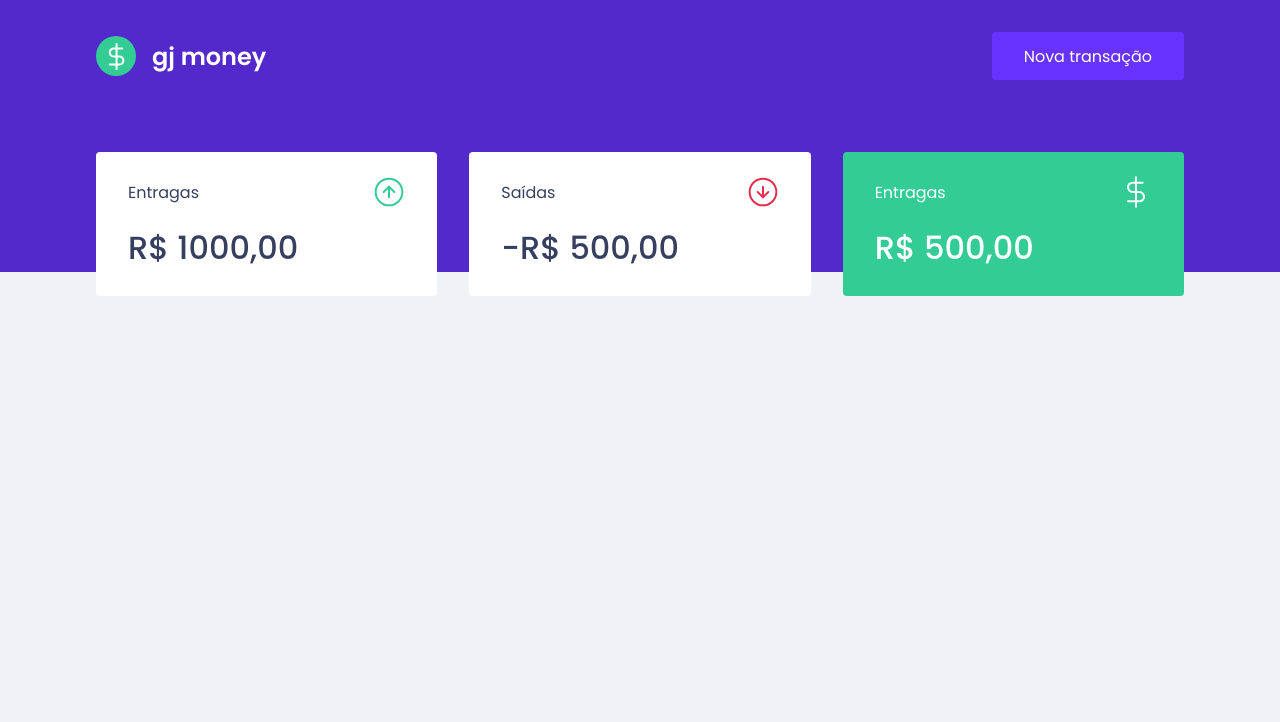
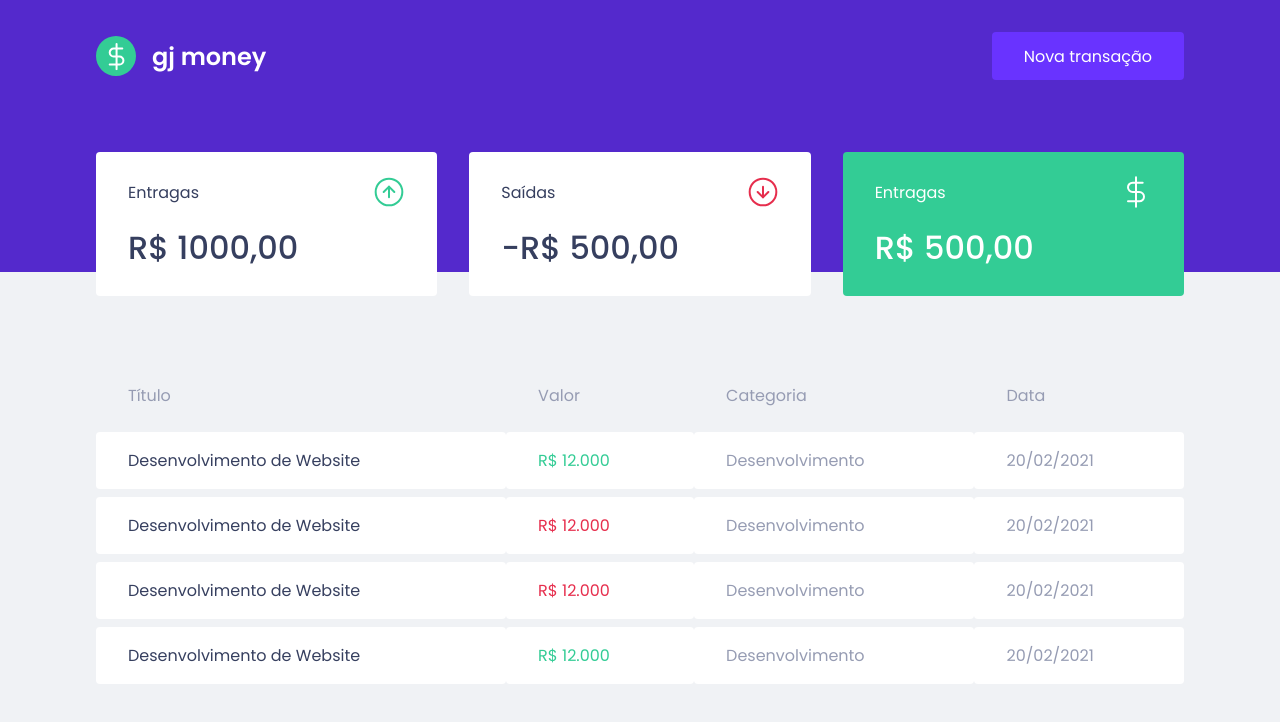
Before and after one commit to gabrieljony/curso-ignite, a React (Create React App) app in the folder modulo02/gj-money/: page / in a window 1280 px wide. Shown: the top 722 px of the page. Built offline with nearby package versions, Linux system fonts and the light colour scheme.

Commit message:
03 - Componente TransactionsTable

```diff
--- a/modulo02/gj-money/src/components/Dashboard/index.tsx
+++ b/modulo02/gj-money/src/components/Dashboard/index.tsx
@@ -1,10 +1,12 @@
 import { Summary } from '../Summary'
+import { TransactionTable } from '../TransactionTable'
 import { Container } from './styles'
 
 export function Dashboard() {
     return (
         <Container>
             <Summary />
+            <TransactionTable />
         </Container>
     )
 }
--- /dev/null
+++ b/modulo02/gj-money/src/components/TransactionTable/index.tsx
@@ -0,0 +1,85 @@
+import { Summary } from '../Summary'
+import { Container } from './styles'
+
+export function TransactionTable() {
+    return (
+        <Container>
+            <table>
+                <thead>
+                    <tr>
+                        <th>
+                            Título
+                        </th>
+                        <th>
+                            Valor
+                        </th>
+                        <th>
+                            Categoria
+                        </th>
+                        <th>
+                            Data
+                        </th>
+                    </tr>
+                </thead>
+                <tbody>
+                    <tr>
+                        <td className="title">
+                            Desenvolvimento de Website
+                        </td>
+                        <td className="deposit">
+                            R$ 12.000
+                        </td>
+                        <td>
+                            Desenvolvimento
+                        </td>
+                        <td>
+                            20/02/2021
+                        </td>
+                    </tr>
+                    <tr>
+                        <td className="title">
+                            Desenvolvimento de Website
+                        </td>
+                        <td className="withdraw">
+                            R$ 12.000
+                        </td>
+                        <td>
+                            Desenvolvimento
+                        </td>
+                        <td>
+                            20/02/2021
+                        </td>
+                    </tr>
+                    <tr>
+                        <td className="title">
+                            Desenvolvimento de Website
+                        </td>
+                        <td className="withdraw">
+                            R$ 12.000
+                        </td>
+                        <td>
+                            Desenvolvimento
+                        </td>
+                        <td>
+                            20/02/2021
+                        </td>
+                    </tr>
+                    <tr>
+                        <td className="title">
+                            Desenvolvimento de Website
+                        </td>
+                        <td className="deposit">
+                            R$ 12.000
+                        </td>
+                        <td>
+                            Desenvolvimento
+                        </td>
+                        <td>
+                            20/02/2021
+                        </td>
+                    </tr>
+                </tbody>
+            </table>
+        </Container>
+    )
+}
--- /dev/null
+++ b/modulo02/gj-money/src/components/TransactionTable/styles.ts
@@ -0,0 +1,38 @@
+import styled from 'styled-components';
+
+export const Container = styled.div`
+    margin-top: 4rem;
+
+    table {
+        width: 100%;
+        border-spacing: 0 0.5rem;
+
+        th {
+            color: var(--text-body);
+            font-weight: 400;
+            padding: 1rem 2rem;
+            text-align: left;
+            line-height: 1.5rem;
+        }
+
+        td {
+            padding: 1rem 2rem;
+            border: 0;
+            background: var(--shape);
+            font-weight: 400;
+            color: var(--text-body);
+            border-radius: 0.25rem;
+
+            &:first-child {
+                color: var(--text-title);
+            }
+
+            &.deposit {
+                color: var(--green);
+            }
+            &.withdraw {
+                color: var(--red);
+            }
+        }
+    }
+`;
```
